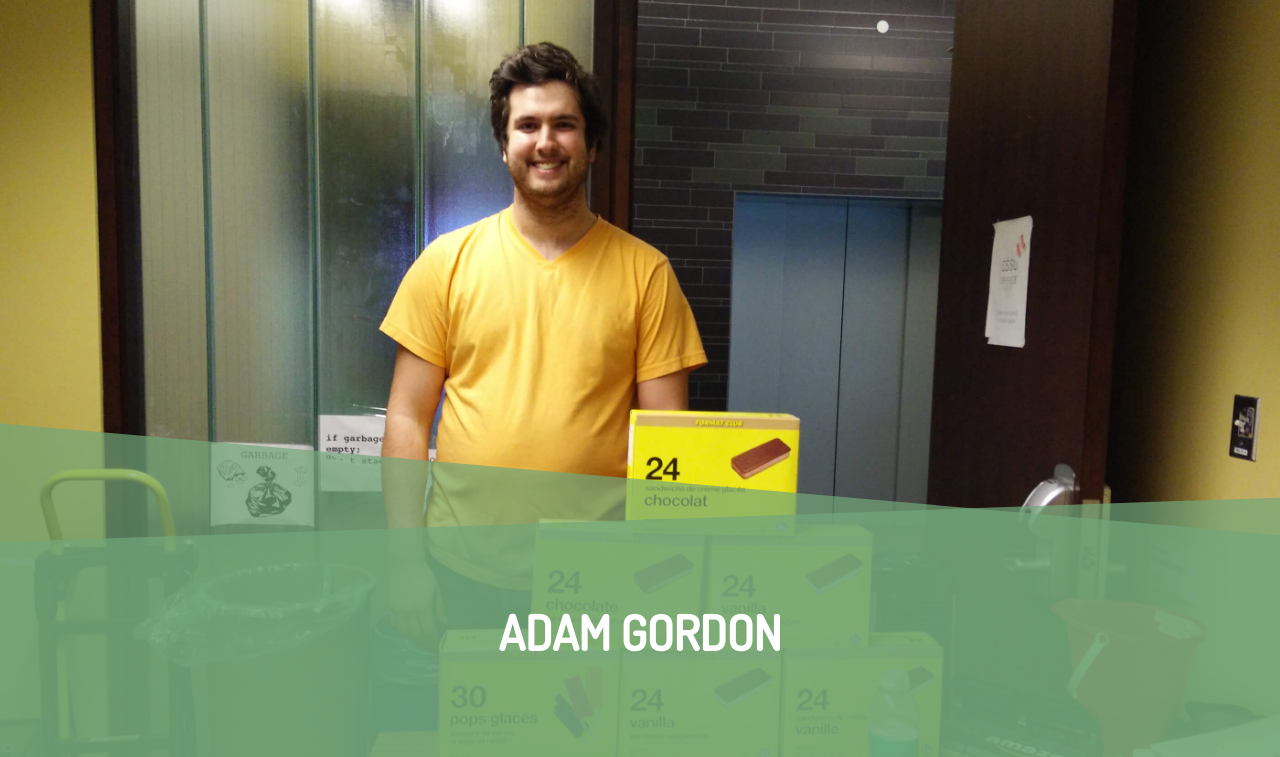
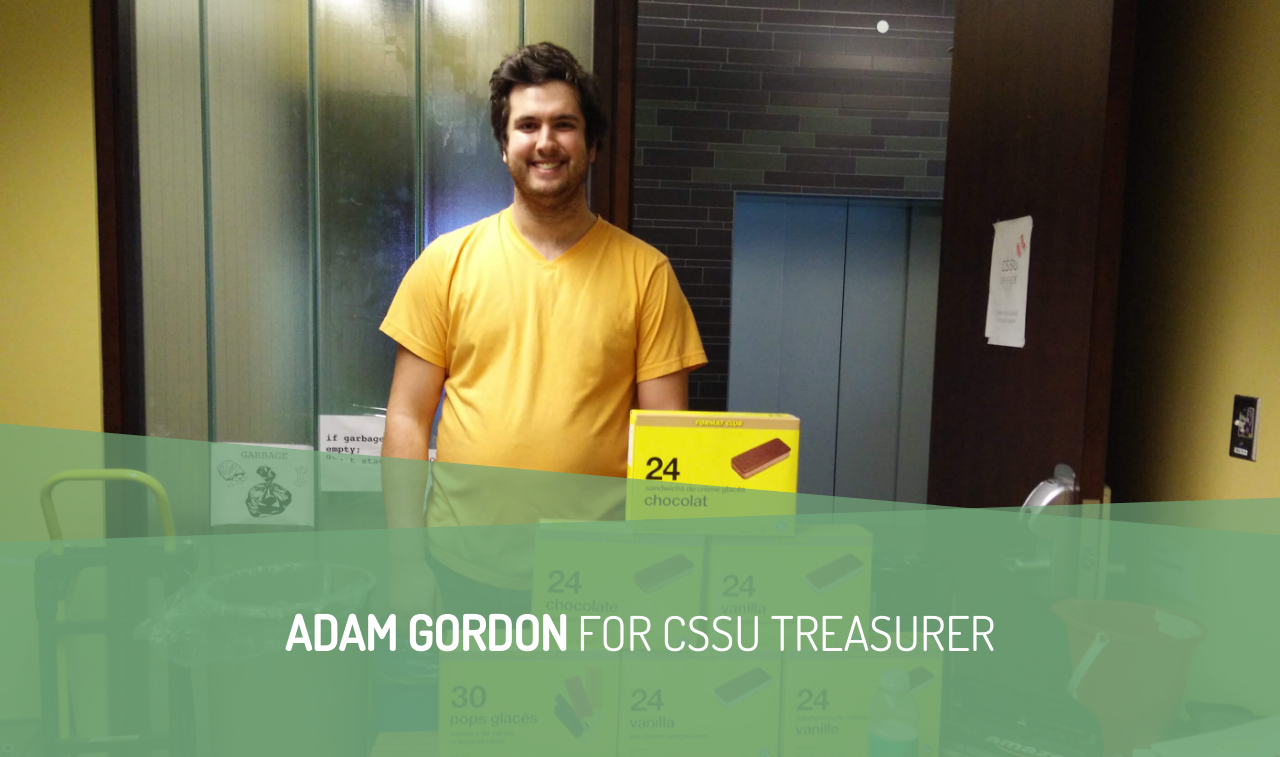
Before and after one commit to unhaltable/voteforadam, a plain HTML site: page index.html in a window 1280 px wide. Shown: the top 757 px of the page. Drawn offline with Linux system fonts and the light colour scheme.

Commit message:
Update index.html

```diff
--- a/index.html
+++ b/index.html
@@ -5,9 +5,6 @@
   <meta name="viewport" content="width=device-width, initial-scale=1, maximum-scale=1">
   <meta http-equiv="X-UA-Compatible" content="IE=edge">
 
-  <title>Adam Gordon</title>
-
-<!--
   <title>Adam Gordon for CSSU Treasurer</title>
   <meta name="description" content="Vote Adam Gordon for CSSU Treasurer: the guy that already buys the drinks and ice cream sandwiches.">
 
@@ -16,7 +13,6 @@
   <meta property="og:image" content="http://www.adamgordon.ca/img/adam_head.jpg">
   <meta property="og:description" content="Vote Adam Gordon for CSSU Treasurer!">
   <meta property="og:type" content="profile">
--->
 
   <link href='http://fonts.googleapis.com/css?family=Lato:300,400' rel='stylesheet' type='text/css'>
   <link href='http://fonts.googleapis.com/css?family=Dosis:400,500' rel='stylesheet' type='text/css'>
@@ -32,13 +28,11 @@
   <header>
     <div id="container">
       <div id="cover">
-        <span class="name"><strong>Adam Gordon</strong></span>
-        <!-- <span class="name"><strong>Adam Gordon</strong> for CSSU Treasurer</span> -->
+        <span class="name"><strong>Adam Gordon</strong> for CSSU Treasurer</span>
       </div>
     </div>
   </header>
 
-<!--
   <section id="content">
     <span id="more">↓</span>
 
@@ -135,7 +129,6 @@
       </div>
     </footer>
   </section>
--->
 
   <script src="js/jquery.min.js"></script>
   <script src="js/script.min.js"></script>
```
